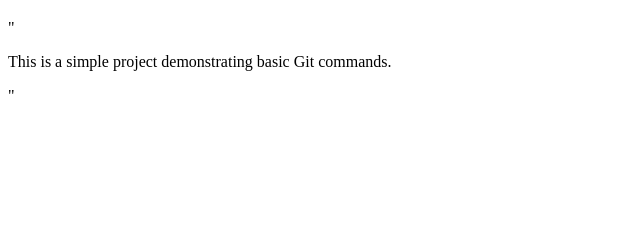
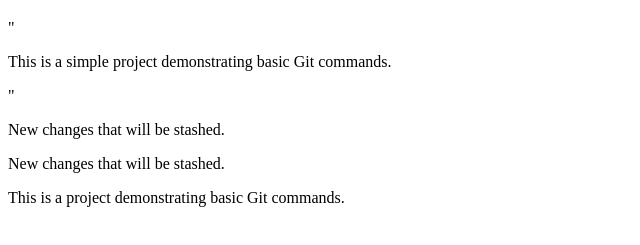
Before and after one commit to mohdfavaz/23, a plain HTML site: page index.html in a window 1280 px wide. Shown: the part 61-306 px from the top of the page, without its empty margins (0-640 px from the left). Drawn offline with Linux system fonts and the light colour scheme.

Commit message:
Test commit to trigger pre-commit hook

```diff
--- a/index.html
+++ b/index.html
@@ -8,3 +8,6 @@
 </body>
 </html>
 "<p>This is a simple project demonstrating basic Git commands.</p>"
+<p>New changes that will be stashed.</p>
+<p>New changes that will be stashed.</p>
+<p>This is a project demonstrating basic Git commands.</p>
```
